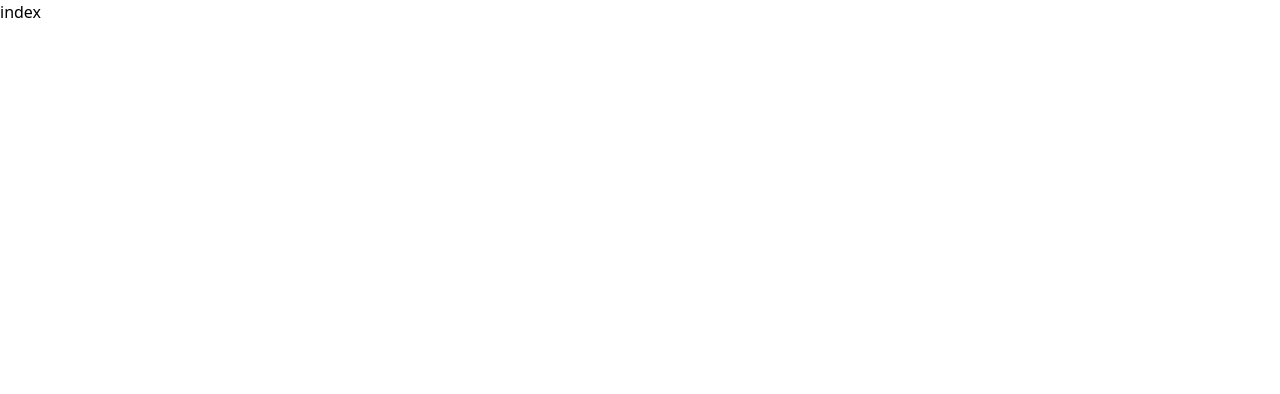
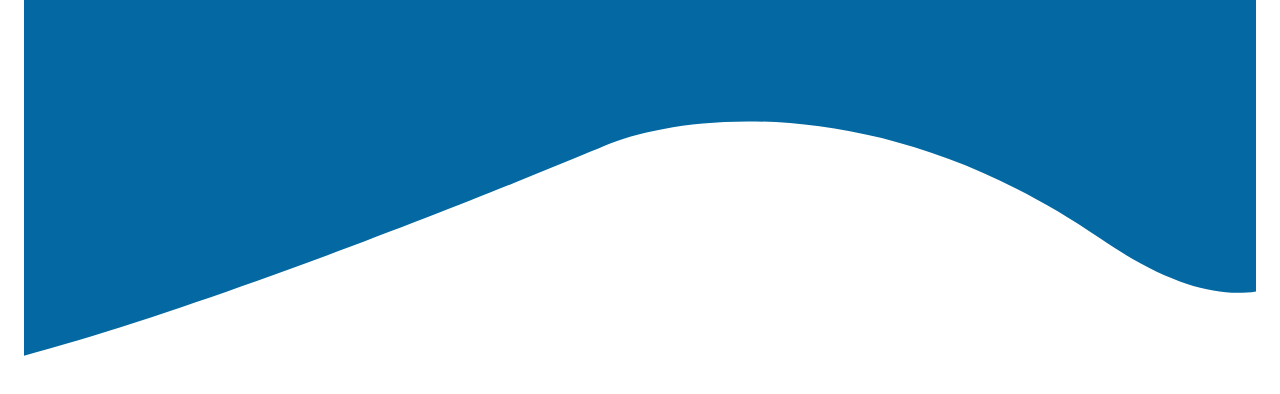
Before and after one commit to mendsalbert/schain, a Next.js app: page / in a window 1280 px wide. Shown: the top 394 px of the page. Built offline with nearby package versions, Linux system fonts and the light colour scheme.

Commit message:
schain ui

```diff
--- a/pages/index.tsx
+++ b/pages/index.tsx
@@ -3,7 +3,20 @@ import React from "react";
 type Props = {};
 
 const Index = (props: Props) => {
-  return <div>index</div>;
+  return (
+    <div>
+      {/* layout */}
+      <div className="font-Montserrat mx-6 relative">
+        <div>
+          <img
+            src={"/images/navector.svg"}
+            className="w-full
+    "
+          />
+        </div>
+      </div>
+    </div>
+  );
 };
 
 export default Index;
```
Also changed, not shown: public/images/logo.svg (added), public/images/navector.svg (added).
